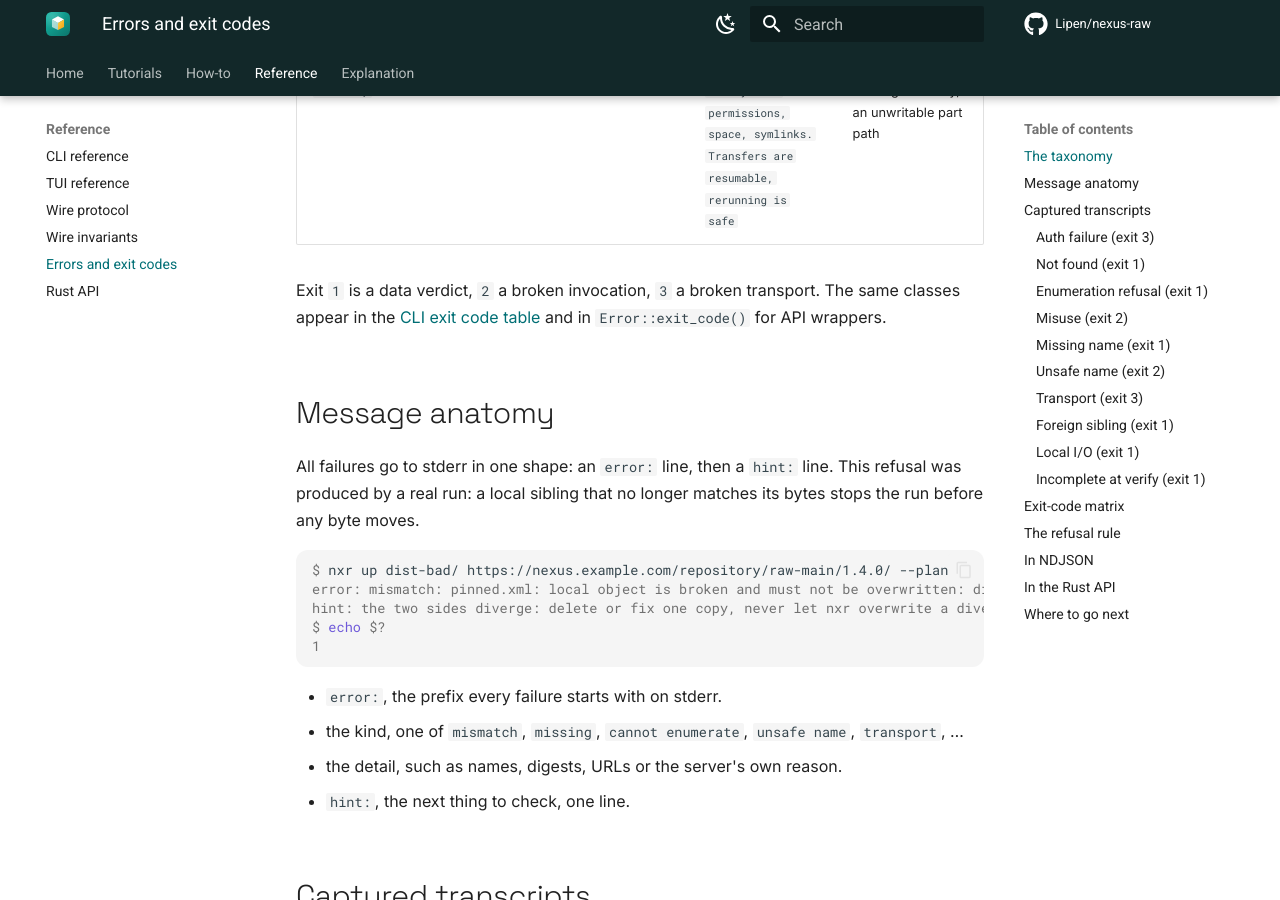
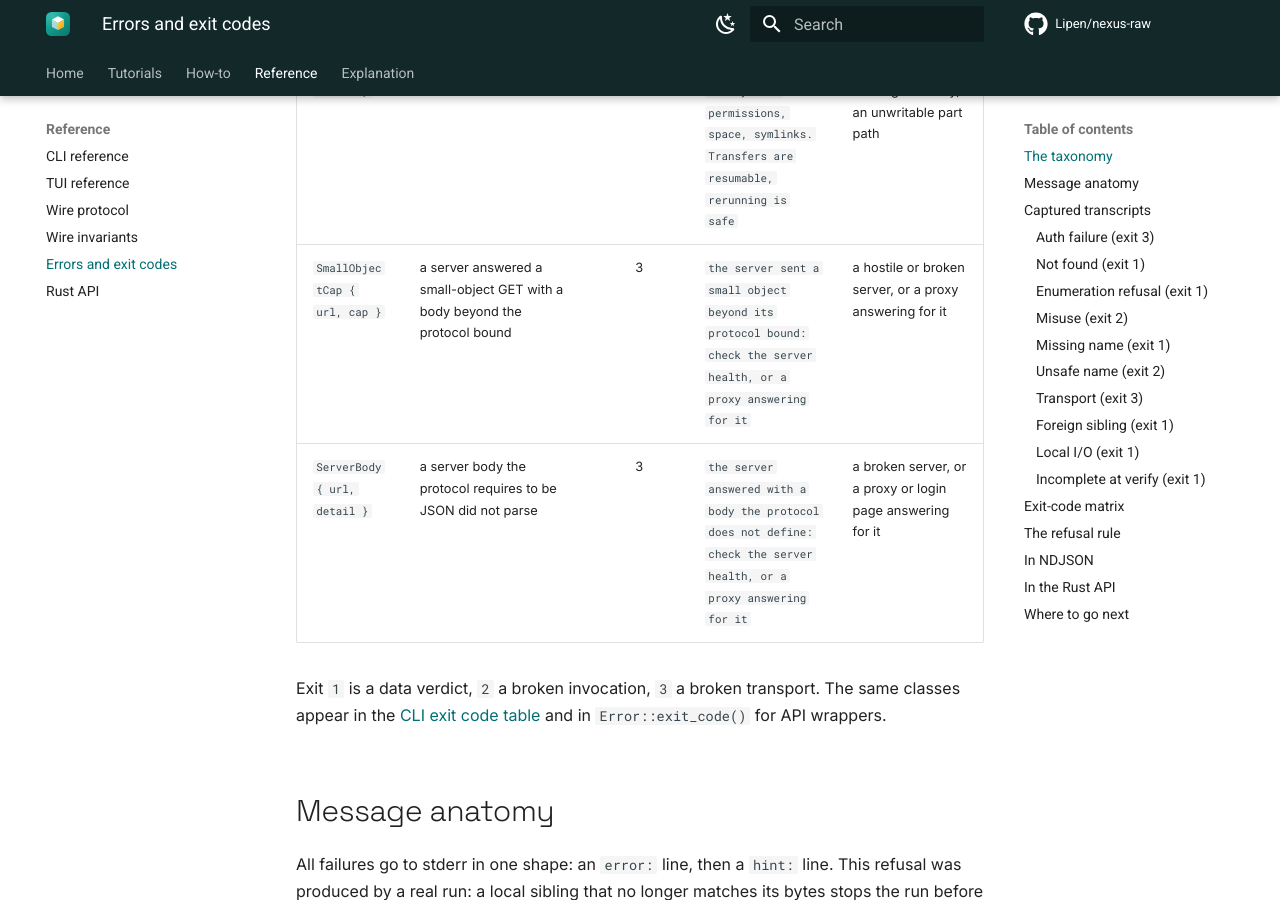
Before and after one commit to Lipen/nexus-raw, an MkDocs documentation site: the page built from docs/reference/errors.md, in a window 1280 px wide and 900 px high, scrolled down 2513 px. Built offline with MkDocs 1.6.1 and Material for MkDocs 9.7.7, drawn with Linux system fonts in a browser that asks for light colours; comment, search, counter and statistics services are not loaded.

Commit message:
chore: the script gates harden the docs contract

```diff
--- a/docs/reference/errors.md
+++ b/docs/reference/errors.md
@@ -26,6 +26,8 @@ The hint column quotes `Error::hint()` verbatim: the same string the CLI prints
 | `ServiceMissing { url, root }` | the service REST API answered 404: not a Nexus, or a version without the endpoint | 3 | `the service API lives at the server root: try {root}/service/rest/v1/repositories` | `service repos` against a server without the management API |
 | `SearchRepoMissing { url }` | the search API answered 400: the repository is missing on the server or is not a raw repository | 3 | `the repository is missing on the server or is not a raw repository` | `ls` against a repository URL the server does not serve, or a name that exists only in another format |
 | `Io { path, detail }` | a local filesystem failure | 1 | `check the local filesystem: permissions, space, symlinks. Transfers are resumable, rerunning is safe` | a full disk, a missing directory, an unwritable part path |
+| `SmallObjectCap { url, cap }` | a server answered a small-object GET with a body beyond the protocol bound | 3 | `the server sent a small object beyond its protocol bound: check the server health, or a proxy answering for it` | a hostile or broken server, or a proxy answering for it |
+| `ServerBody { url, detail }` | a server body the protocol requires to be JSON did not parse | 3 | `the server answered with a body the protocol does not define: check the server health, or a proxy answering for it` | a broken server, or a proxy or login page answering for it |
 
 Exit `1` is a data verdict, `2` a broken invocation, `3` a broken transport.
 The same classes appear in the [CLI exit code table](cli.md#exit-codes) and in `Error::exit_code()` for API wrappers.
```
Also changed, not shown: 3 other files.
